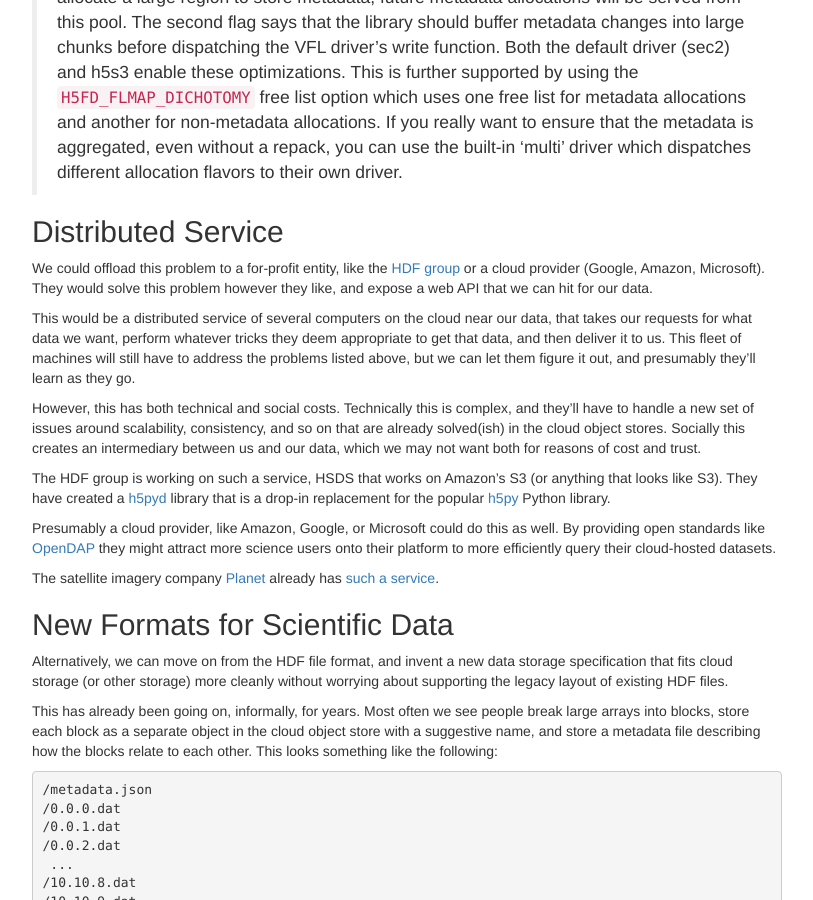
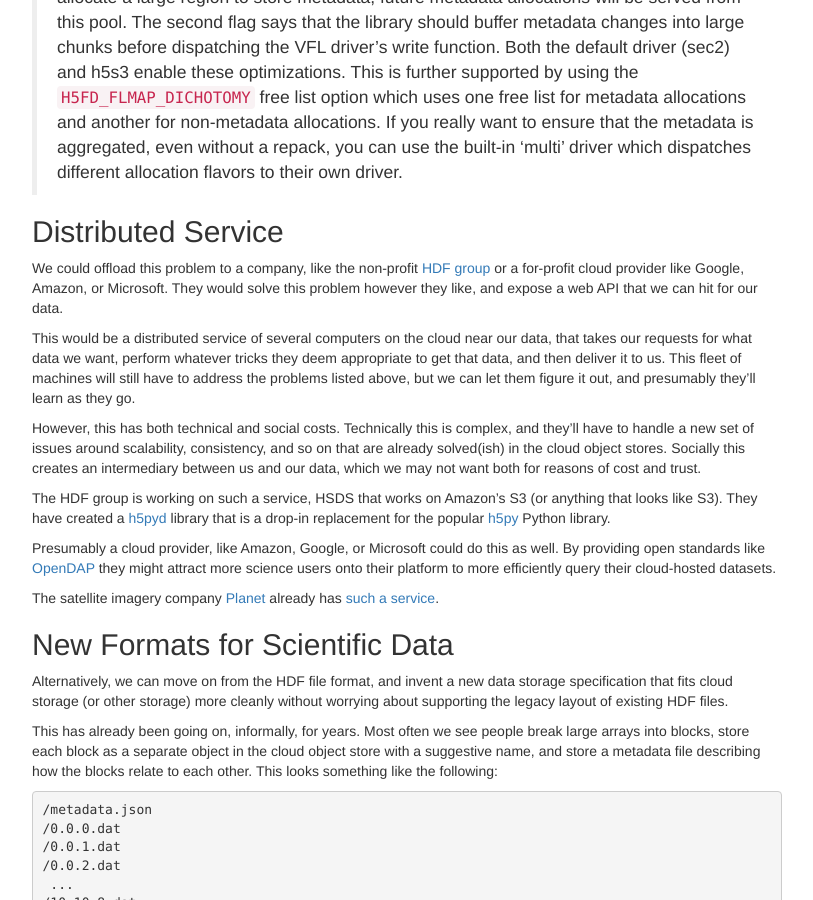
Before and after one commit to besyskymnbk/blog, a Jekyll site: the page built from _posts/work/2018-01-30-hdf-in-the-cloud.md, in a window 1280 px wide and 900 px high, scrolled down 3784 px. Shown: the whole window, without its empty margins (233-1046 px from the left). Built offline with Jekyll 4.4.1, drawn with Linux system fonts in a browser that asks for light colours; comment, search, counter and statistics services are not loaded.

Commit message:
for-profit -> non-profit

```diff
--- a/_posts/work/2018-01-30-hdf-in-the-cloud.md
+++ b/_posts/work/2018-01-30-hdf-in-the-cloud.md
@@ -241,9 +241,9 @@ Here is a brief technical explanation from [Joe Jevnik](https://github.com/lllll
 Distributed Service
 -------------------
 
-We could offload this problem to a for-profit entity,
-like the [HDF group](https://www.hdfgroup.org/)
-or a cloud provider (Google, Amazon, Microsoft).
+We could offload this problem to a company,
+like the non-profit [HDF group](https://www.hdfgroup.org/)
+or a for-profit cloud provider like Google, Amazon, or Microsoft.
 They would solve this problem however they like,
 and expose a web API that we can hit for our data.
 
```
